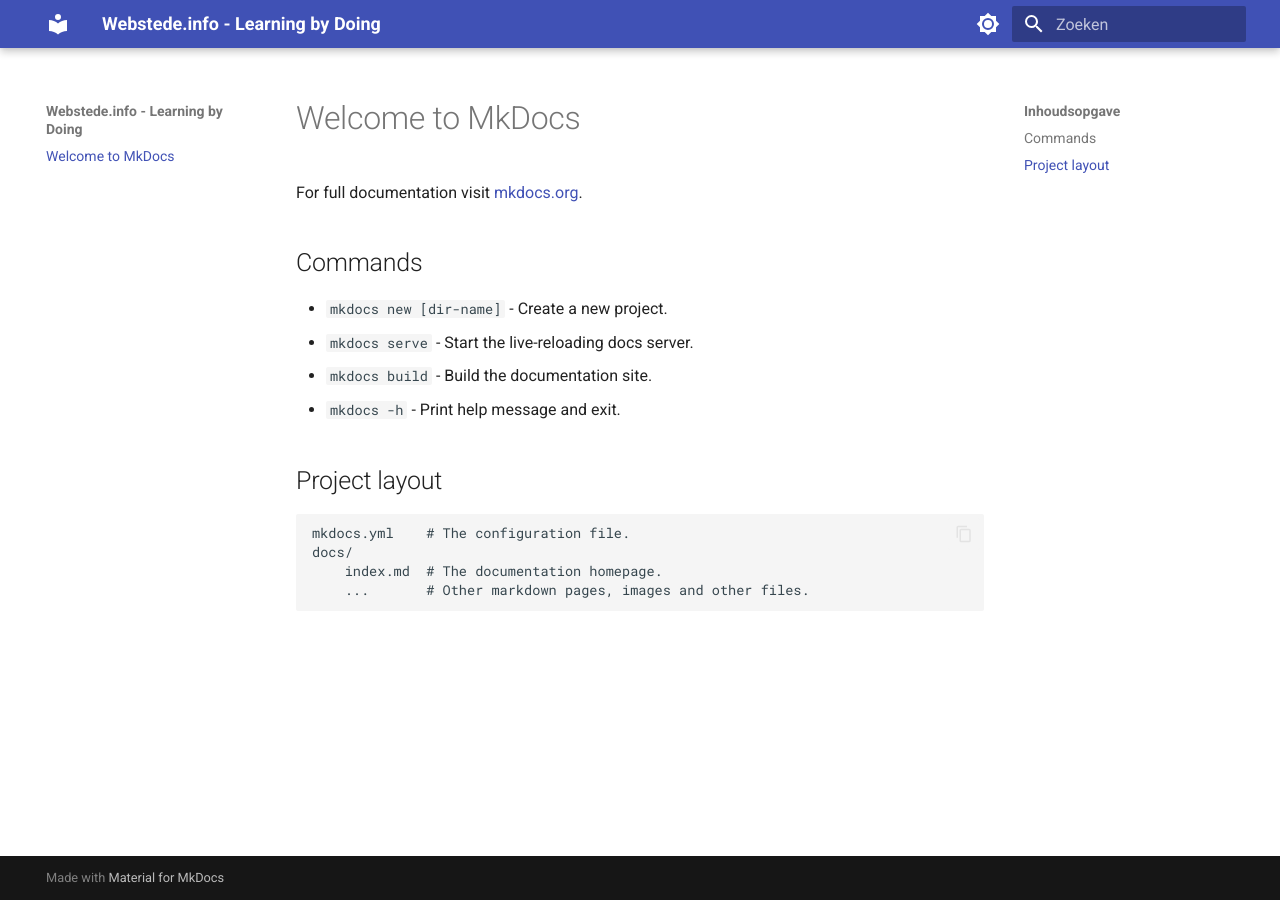
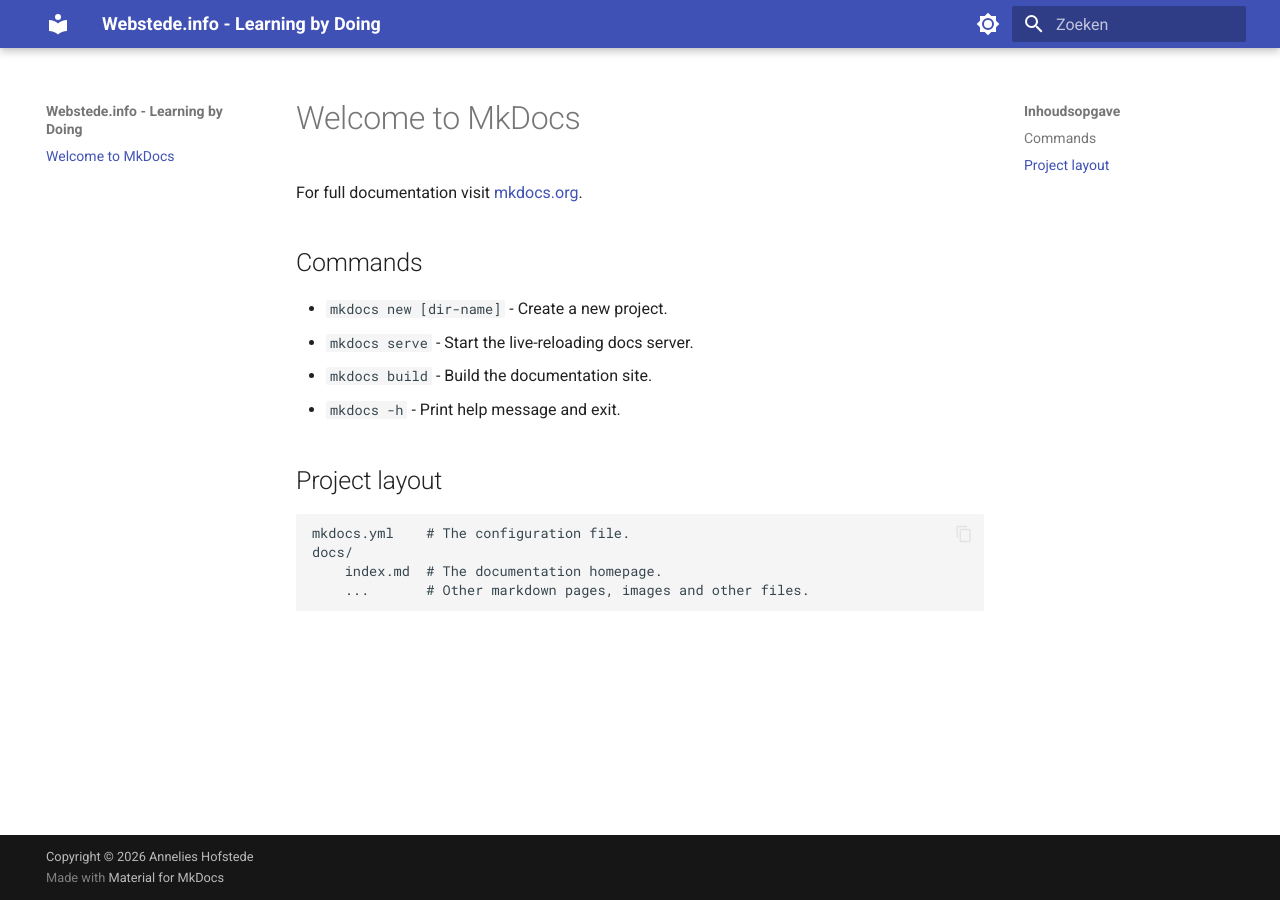
Before and after one commit to annelieshofstede/webstede_info, an MkDocs documentation site: the page built from docs/index.md, in a window 1280 px wide. Built offline with MkDocs 1.6.1 and Material for MkDocs 9.7.7, drawn with Linux system fonts in a browser that asks for light colours.

Commit message:
test commit

```diff
--- a/mkdocs.yml
+++ b/mkdocs.yml
@@ -22,3 +22,4 @@ markdown_extensions:
   - pymdownx.superfences
   - pymdownx.highlight
   - attr_list
+copyright: Copyright &copy; 2026 Annelies Hofstede
```
